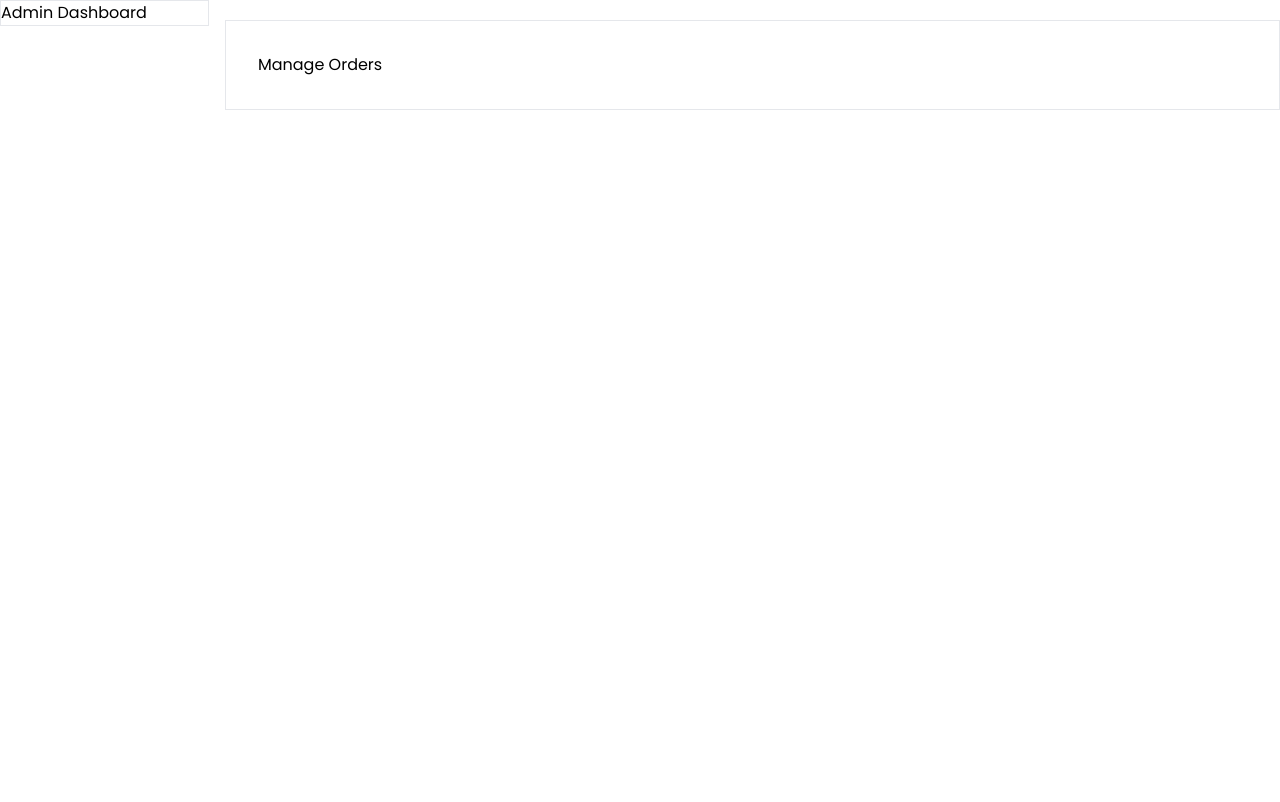
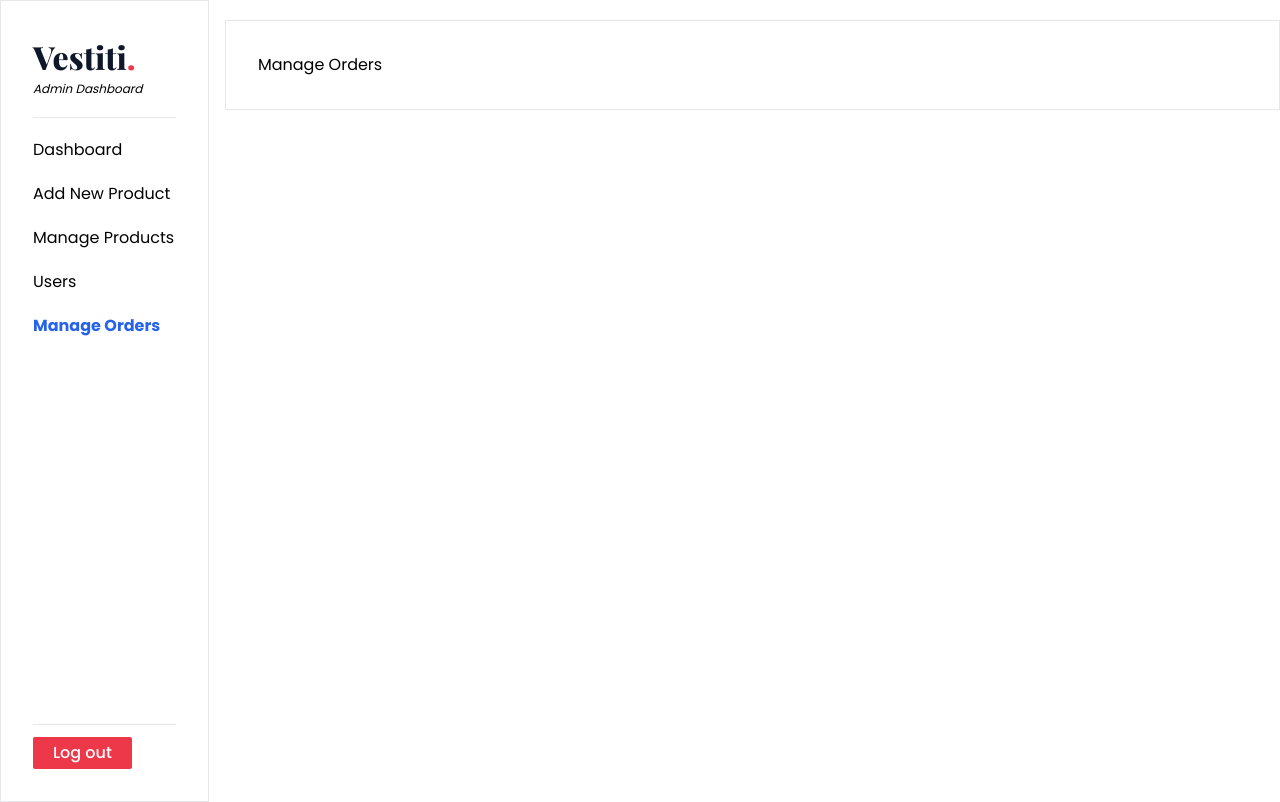
Before and after one commit to gus-pi/evestiti, a React (Vite) app in the folder frontend/: page /dashboard/manage-orders in a window 1280 px wide. Built offline with nearby package versions, Linux system fonts and the light colour scheme; sample sign-in values are in the browser's storage.

Commit message:
create admin dashboard menu

```diff
--- /dev/null
+++ b/frontend/src/pages/dashboard/AdminDashboard.tsx
@@ -0,0 +1,69 @@
+import { Link, NavLink, useNavigate } from 'react-router-dom';
+import { useLogoutUserMutation } from '../../redux/features/auth/authApi';
+import { useDispatch } from 'react-redux';
+import { logout } from '../../redux/features/auth/authSlice';
+
+const navItems = [
+  { path: '/dashboard/admin', label: 'Dashboard' },
+  { path: '/dashboard/add-new-product', label: 'Add New Product' },
+  { path: '/dashboard/manage-products', label: 'Manage Products' },
+  { path: '/dashboard/users', label: 'Users' },
+  { path: '/dashboard/manage-orders', label: 'Manage Orders' },
+];
+
+const AdminDashboard = () => {
+  const [logoutUser] = useLogoutUserMutation();
+  const dispatch = useDispatch();
+  const navigate = useNavigate();
+
+  const handleLogout = async () => {
+    try {
+      logoutUser().unwrap;
+      dispatch(logout());
+      navigate('/');
+    } catch (error) {
+      console.error('Failed to log out', error);
+    }
+  };
+
+  return (
+    <div className="space-y-5 bg-white p-8 md:h-screen flex flex-col justify-between">
+      <div>
+        <div className="nav__logo">
+          <Link to="/">
+            Vestiti<span>.</span>
+          </Link>
+          <p className="text-xs italic">Admin Dashboard</p>
+        </div>
+        <hr className="mt-5" />
+        <ul className="space-y-5 pt-5">
+          {navItems.map((item) => (
+            <li key={item.label}>
+              <NavLink
+                to={item.path}
+                className={({ isActive }) =>
+                  isActive ? 'text-blue-600 font-bold' : 'text-black'
+                }
+                end
+              >
+                {item.label}
+              </NavLink>
+            </li>
+          ))}
+        </ul>
+      </div>
+
+      <div className="mb-3">
+        <hr className="mb-3" />
+        <button
+          onClick={handleLogout}
+          className="text-white bg-primary font-medium px-5 py-1 rounded-sm"
+        >
+          Log out
+        </button>
+      </div>
+    </div>
+  );
+};
+
+export default AdminDashboard;
--- a/frontend/src/pages/dashboard/DashboardLayout.tsx
+++ b/frontend/src/pages/dashboard/DashboardLayout.tsx
@@ -2,6 +2,7 @@ import { useSelector } from 'react-redux';
 import { Navigate, Outlet } from 'react-router-dom';
 import { RootState } from '../../redux/store';
 import UserDashboard from './UserDashboard';
+import AdminDashboard from './AdminDashboard';
 
 const DashboardLayout = () => {
   const user = useSelector((state: RootState) => state.auth.user);
@@ -13,7 +14,7 @@ const DashboardLayout = () => {
   const renderDashboard = () => {
     switch (user?.role) {
       case 'admin':
-        return <div>Admin Dashboard</div>;
+        return <AdminDashboard />;
       case 'user':
         return <UserDashboard />;
 
--- a/frontend/src/routers/router.tsx
+++ b/frontend/src/routers/router.tsx
@@ -54,7 +54,7 @@ const router = createBrowserRouter([
         ),
       },
       {
-        path: 'add-new-post',
+        path: 'add-new-product',
         element: (
           <PrivateRoute role="admin">
             <div>Add New Product</div>
```
